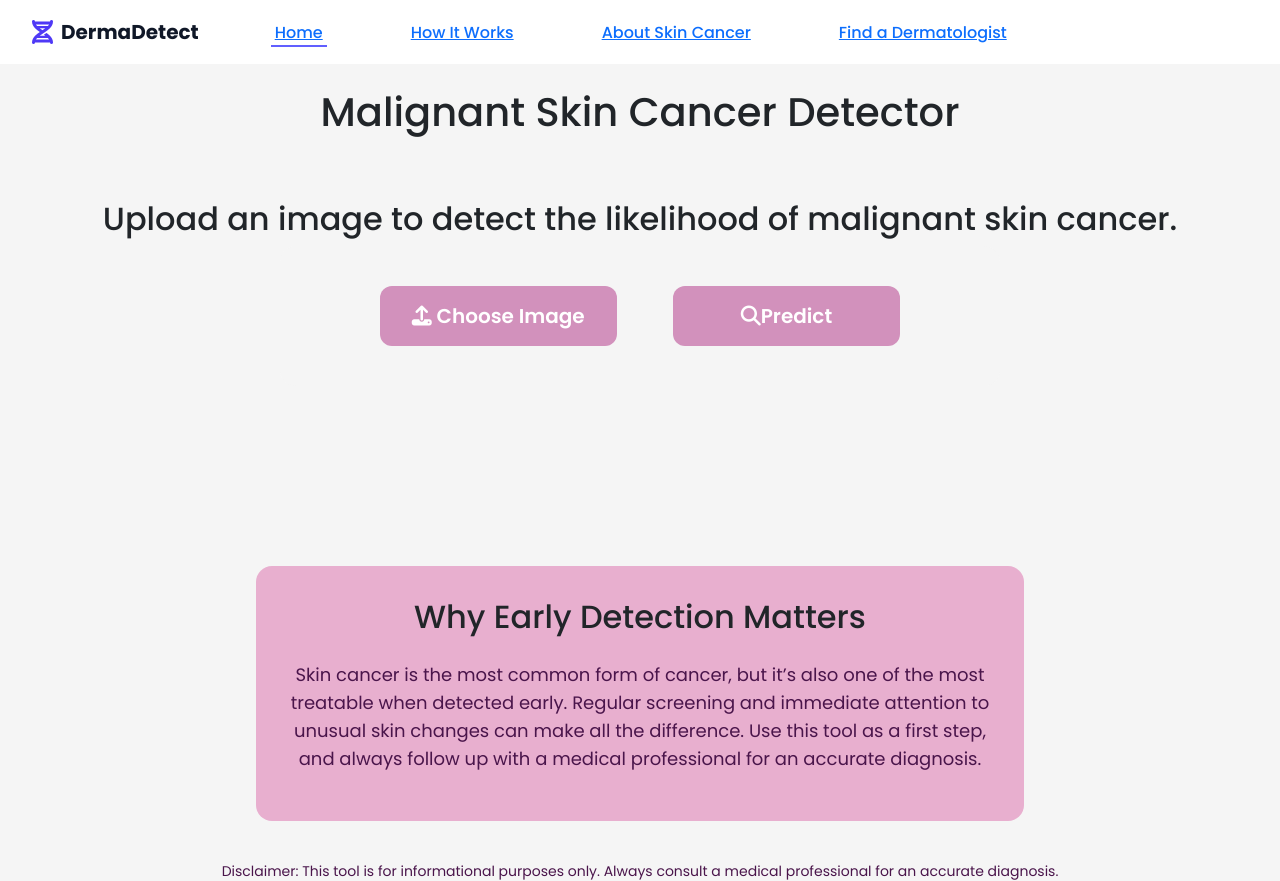
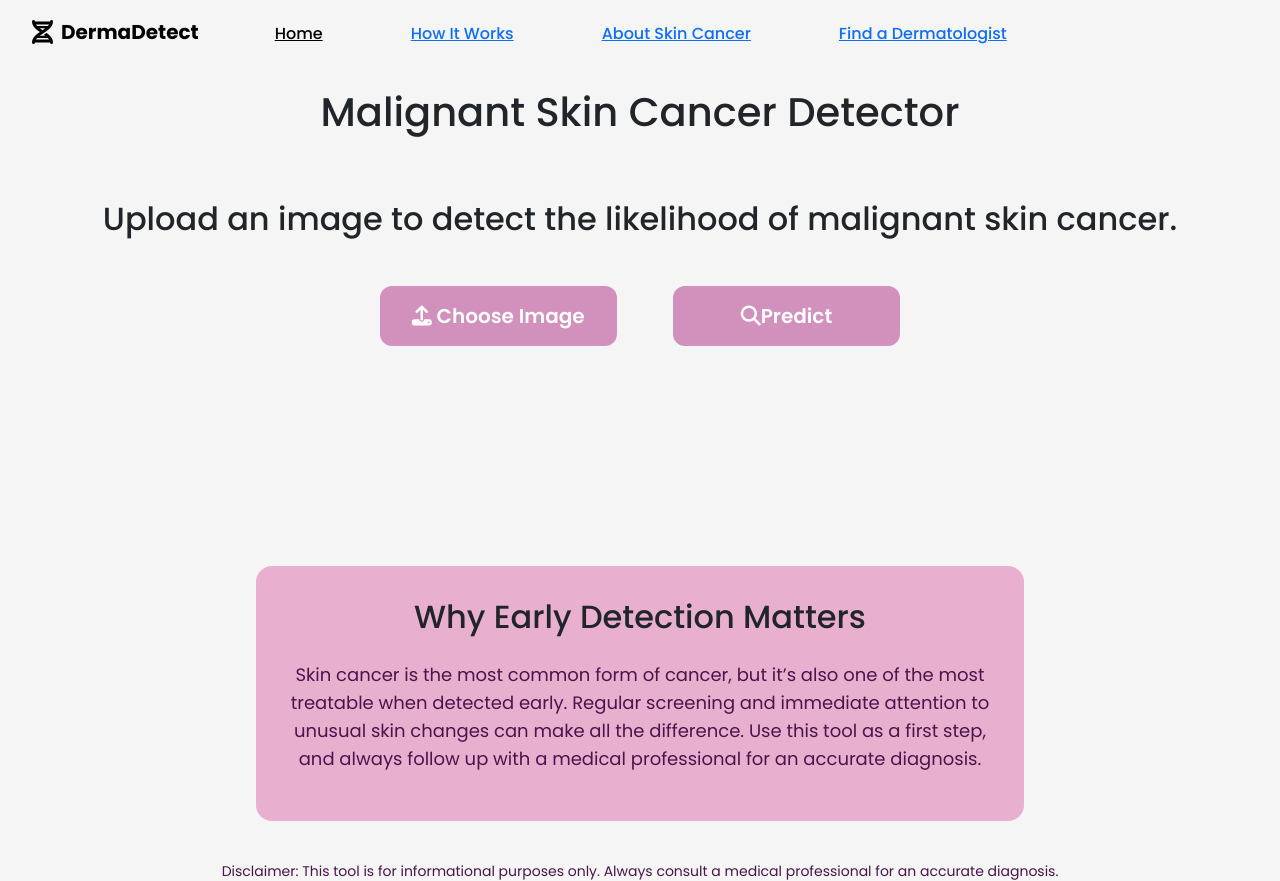
Before and after one commit to sneha-byte/DermaDetect, a React (Vite) app in the folder frontend/: page / in a window 1280 px wide. Built offline with nearby package versions, Linux system fonts and the light colour scheme.

Commit message:
Changed color to black

```diff
--- a/frontend/src/components/Navbar.tsx
+++ b/frontend/src/components/Navbar.tsx
@@ -2,35 +2,35 @@ import { Link } from "react-router-dom";
 
 function Navbar() {
     return (
-        <div className="flex gap-5 h-16 w-full px-8 sm:px-6 lg:px-8 items-center">
+        <div className="flex gap-5 h-16 w-full px-8 sm:px-6 lg:px-8 items-center bg-[#F5F5F5]">
             <div className="flex items-center">
-                <i className="fas fa-dna text-indigo-600 text-2xl mr-2"></i>
-                <span className="text-xl font-bold text-gray-900">
+                <i className="fas fa-dna text-black  text-2xl mr-2"></i>
+                <span className="text-xl font-bold text-black">
                     DermaDetect
                 </span>
             </div>
             <div className="w-full flex justify-baseline gap-5 sm:ml-6 sm:flex sm:space-x-8">
                 <Link
                     to="/"
-                    className="border-indigo-500 text-gray-900 inline-flex items-center px-1 pt-1 border-b-2 font-medium"
+                    className="text-black hover:text-black inline-flex items-center px-1 pt-1 font-medium"
                 >
                     Home
                 </Link>
                 <Link
                     to="/how-it-works"
-                    className="border-transparent text-gray-500 hover:border-gray-300 hover:text-gray-700 inline-flex items-center px-1 pt-1 border-b-2 font-medium"
+                    className="text-[#4A154B] hover:text-[#4A154B] inline-flex items-center px-1 pt-1 font-medium"
                 >
                     How It Works
                 </Link>
                 <Link
                     to="/about-skin-cancer"
-                    className="border-transparent text-gray-500 hover:border-gray-300 hover:text-gray-700 inline-flex items-center px-1 pt-1 border-b-2 font-medium"
+                    className="text-[#4A154B] hover:text-[#4A154B] inline-flex items-center px-1 pt-1 font-medium"
                 >
                     About Skin Cancer
                 </Link>
                 <Link
                     to="/find-a-dermatologist"
-                    className="border-transparent text-gray-500 hover:border-gray-300 hover:text-gray-700 inline-flex items-center px-1 pt-1 border-b-2 font-medium"
+                    className="text-[#4A154B] hover:text-[#4A154B] inline-flex items-center px-1 pt-1 font-medium"
                 >
                     Find a Dermatologist
                 </Link>
```
